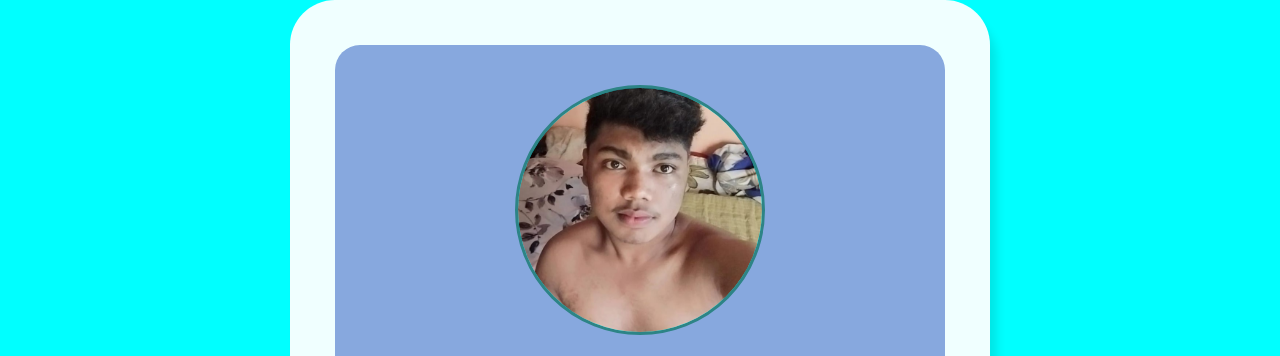
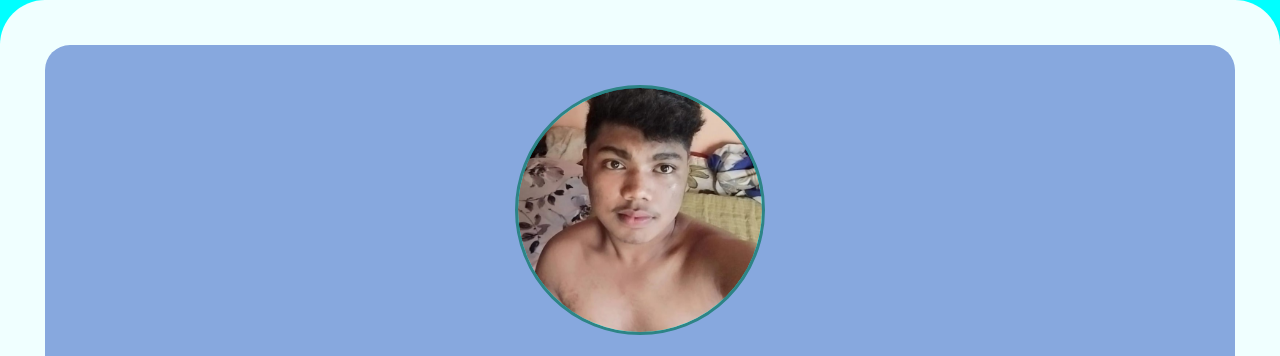
Before and after one commit to RitikSahu90/Profile, a plain HTML site: page index.html in a window 1280 px wide. Shown: the top 356 px of the page. Drawn offline with nearby package versions, Linux system fonts and the light colour scheme.

Commit message:
Update style.css

```diff
--- a/style.css
+++ b/style.css
@@ -13,7 +13,7 @@ body{
     align-items: center;
 }
 .profile_card{
-    max-width: 700px;
+    max-width: 700vw;
     display: flex;
     flex-direction: column;
     align-items: center;
```
